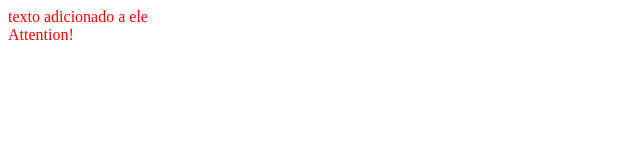
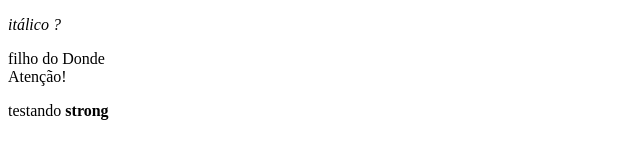
Before and after one commit to murilozocatelli/trybe-exercicios, a plain HTML site: page fundamentos/secao-4/dia-2/index.html in a window 1280 px wide. Shown: the whole page, without its empty margins (0-640 px from the left). Drawn offline with Linux system fonts and the light colour scheme.

Commit message:
finalizando parte de criação de elementos.

```diff
--- a/fundamentos/secao-4/dia-2/index.html
+++ b/fundamentos/secao-4/dia-2/index.html
@@ -9,15 +9,16 @@
   <title>Document</title>
 </head>
 <body>
-    <main id="parent-of-parent">
-        <section id="parent">
-          <section id="first-child"></section>
-          <section id="where-are-you">
-            <section id="first-child-of-child"></section>
+    <main id="paiDoPai">
+        <section id="pai">
+          <section id="primeiroFilho"></section>
+          <section id="elementoOndeVoceEsta">
+            <section id="primeiroFilhoDoFilho"></section>
+            <section id="segundoEUltimoFilhoDoFilho"></section>
           </section>
-          Attention!
-          <section id="third-child"></section>
-          <section id="fourth-and-last-child"></section>
+          Atenção!
+          <section id="terceiroFilho"></section>
+          <section id="quartoEUltimoFilho"></section>
         </section>
       </main>
   <script src="script.js"></script>
--- a/fundamentos/secao-4/dia-2/script.js
+++ b/fundamentos/secao-4/dia-2/script.js
@@ -1,17 +1,30 @@
-const whereAreYou = document.getElementById('where-are-you')
+// // Arquivo script.js
 
-const parentWhereAreYou = whereAreYou.parentElement
-parentWhereAreYou.style.color = 'red'
+// // Cria um novo elemento <li> e o armazena na variável newElement
+// let newElement = document.createElement('li');
 
-const firstChildOfChilf = whereAreYou.firstElementChild
-firstChildOfChilf.innerText = 'texto adicionado a ele'
+// // Acessa o novo elemento armazenado em newElement e altera seu conteúdo
+// newElement.innerHTML = 'Um texto para o novo elemento';
 
-const firstChild = parentWhereAreYou.firstChild
+// // Recupera o elemento que será o pai de newElement e o armazena na variável parent
+// let parent = document.getElementById('parent');
 
-const firstChild2 = whereAreYou.previousElementSibling
+// // Insere o novo elemento como filho de parent
+// parent.appendChild(newElement);
 
-const attention = whereAreYou.nextSibling
+let irmaoDeOnde = document.createElement('p');
+irmaoDeOnde.innerHTML = 'testando <b> strong </b>';
+let parent = document.getElementById('elementoOndeVoceEsta').parentElement;
+parent.appendChild(irmaoDeOnde);
 
-const thirdChild = whereAreYou.nextElementSibling
+let filhoDeOnde = document.createElement('section');
+filhoDeOnde.innerText = 'filho do Donde'
+let paiDeOnde = document.getElementById('elementoOndeVoceEsta');
+paiDeOnde.appendChild(filhoDeOnde);
 
-const thirdChild2 = parentWhereAreYou.lastElementChild.previousElementSibling
+let bisneto = document.createElement('p');
+bisneto.innerHTML = '<i> itálico ?</i>';
+let paiDoBisneto = document.getElementById('primeiroFilhoDoFilho');
+paiDoBisneto.appendChild(bisneto);
+
+let tioAvoDoBisneto = bisneto.parentElement.parentElement.nextElementSibling;
```
